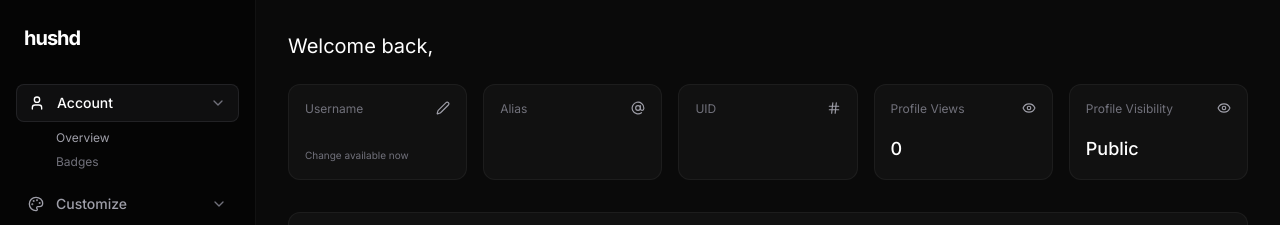
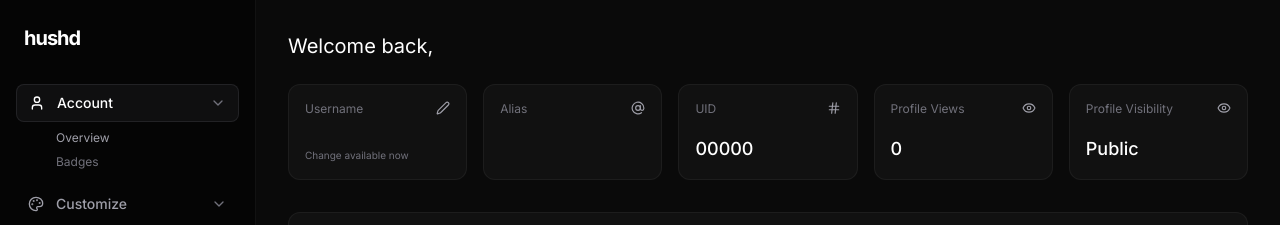
Before and after one commit to divenon778-web/mnbvbvvbbveeewwass, a React (Vite) app: page /dashboard in a window 1280 px wide. Shown: the top 225 px of the page. Built offline with nearby package versions, Linux system fonts and the light colour scheme; no server answers; the database is empty; sample sign-in values are in the browser's storage.

Commit message:
Update Dashboard.tsx

```diff
--- a/src/pages/Dashboard.tsx
+++ b/src/pages/Dashboard.tsx
@@ -35,7 +35,13 @@ export default function Dashboard() {
               <span className="text-xs text-zinc-500">UID</span>
               <Hash size={14} className="text-zinc-400" />
             </div>
-            <div className="text-lg font-medium text-white">{userData?.uid?.substring(0, 4)}</div>
+            <div className="text-lg font-medium text-white">
+              {userData?.uid ? (
+                Math.abs(userData.uid.split('').reduce((acc: number, char: string) => {
+                  return ((acc << 5) - acc) + char.charCodeAt(0);
+                }, 0) % 100000).toString().padStart(5, '0')
+              ) : '00000'}
+            </div>
           </div>
           <div className="p-4 rounded-xl bg-[#111111] border border-white/5 flex flex-col justify-between h-24">
             <div className="flex justify-between items-start">
```
